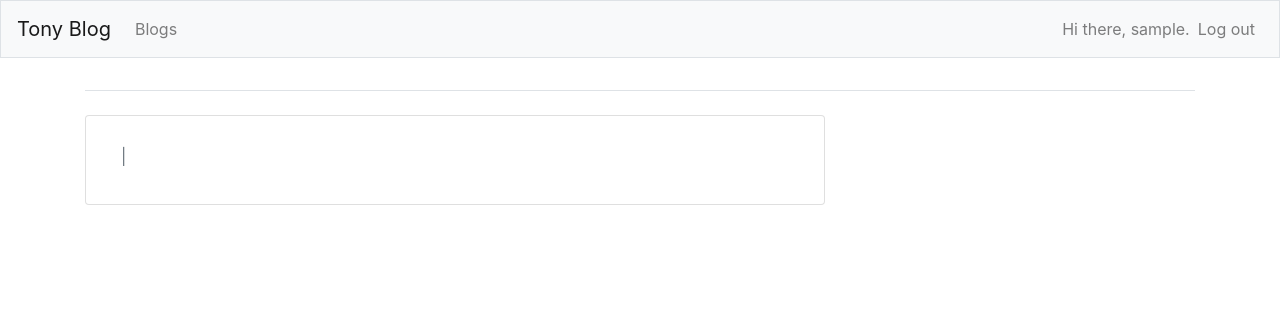
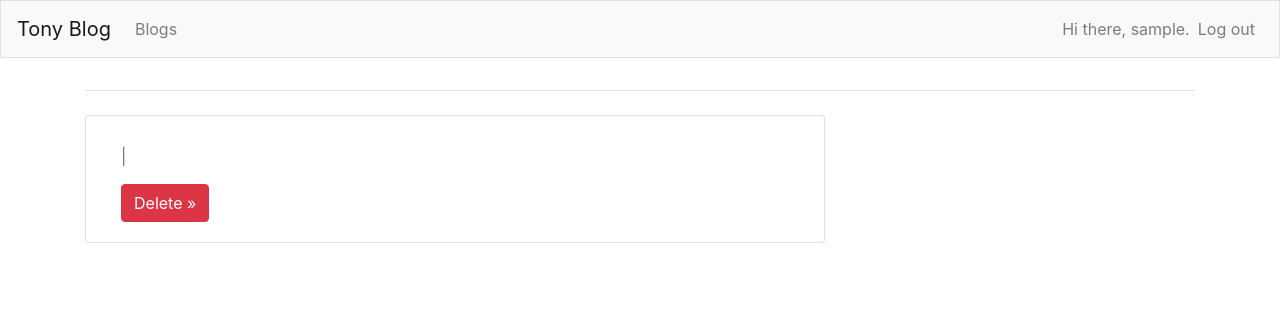
Before and after one commit to Anthonyomondi/blog, a Django app: template tony_blogs/templates/tony_blogs/blog.html in a window 1280 px wide. Shown: the top 318 px of the page. Run offline with Django 3.2, Linux system fonts and the light colour scheme; the template is opened without the code that fills it, so the values that code supplies are empty; the visitor is signed in with stand-in values (Sample User, id 1); some libraries are stand-ins or nearby versions.

Commit message:
Update blog.html
Added delete button to content page

```diff
--- a/tony_blogs/templates/tony_blogs/blog.html
+++ b/tony_blogs/templates/tony_blogs/blog.html
@@ -13,6 +13,7 @@
         <h1>{% block title %} {{ blog.title }} {% endblock title %}</h1>
         <p class=" text-muted">{{blog.author }} | {{ blog.date_created }}</p>
         <p class="card-text ">{{ blog.content | safe }}</p>
+        <a href="{% url 'tony_blogs:delete' blog.id %}" class="btn btn-danger">Delete &raquo;</a>
       </div>
     </div>
   </div>
```
